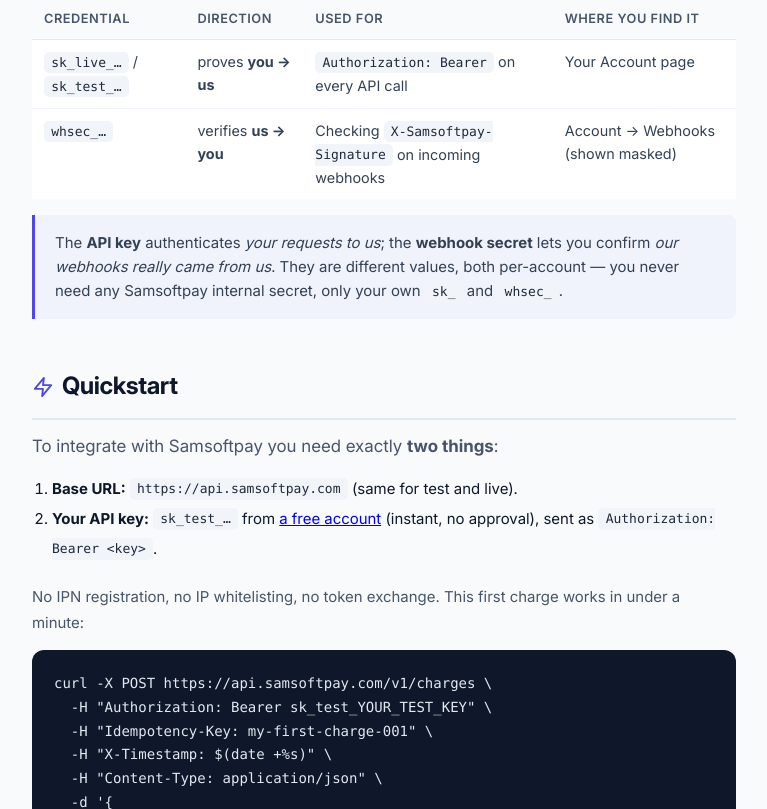
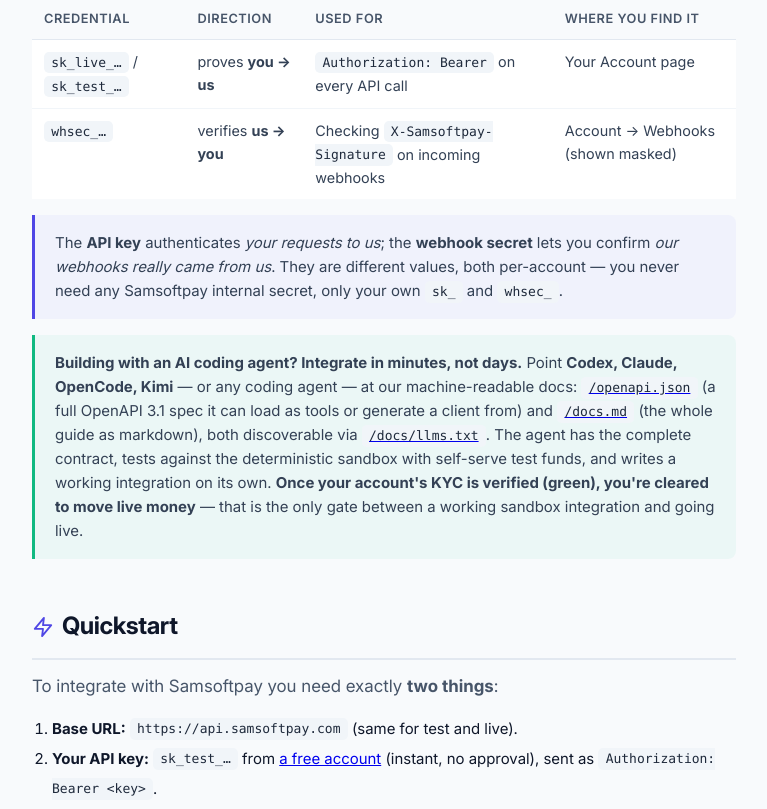
Before and after one commit to smugabi-ugx/samsoftpay, a Flask app: page /docs in a window 1280 px wide. Shown: the part 2192-3001 px from the top of the page, without its empty margins (512-1279 px from the left). Run offline with Flask 3, Linux system fonts and the light colour scheme; data that the repository does not hold is empty; parts of the project's set-up code (start-up, migrations or seed data) failed here and were passed over; some libraries are stand-ins or nearby versions.

Commit message:
docs: any AI coding agent integrates in minutes; KYC-green is the go-live gate (#69)
Point Codex/Claude/OpenCode/Kimi or any agent at /openapi.json + /docs.md (via
llms.txt) and it writes a working integration in minutes. Once KYC is verified
(green) the account is cleared for live money. docs.html + docs.md.

Co-authored-by: ELIZA Developer <user@example.com>
Co-authored-by: Claude Opus 4.8 <noreply@anthropic.com>

```diff
--- a/app/templates/docs.html
+++ b/app/templates/docs.html
@@ -212,6 +212,15 @@ X-Samsoftpay-Signature: …              ← verify with your whsec_ (proves US
         </tbody>
       </table>
       <div class="callout">The <strong>API key</strong> authenticates <em>your requests to us</em>; the <strong>webhook secret</strong> lets you confirm <em>our webhooks really came from us</em>. They are different values, both per-account — you never need any Samsoftpay internal secret, only your own <code>sk_</code> and <code>whsec_</code>.</div>
+
+      <div class="callout success"><strong>Building with an AI coding agent? Integrate in minutes, not days.</strong>
+      Point <strong>Codex, Claude, OpenCode, Kimi</strong> — or any coding agent — at our machine-readable
+      docs: <a href="/openapi.json"><code>/openapi.json</code></a> (a full OpenAPI 3.1 spec it can load as
+      tools or generate a client from) and <a href="/docs.md"><code>/docs.md</code></a> (the whole guide as
+      markdown), both discoverable via <a href="/docs/llms.txt"><code>/docs/llms.txt</code></a>. The agent has
+      the complete contract, tests against the deterministic sandbox with self-serve test funds, and writes
+      a working integration on its own. <strong>Once your account's KYC is verified (green), you're cleared to
+      move live money</strong> — that is the only gate between a working sandbox integration and going live.</div>
     </div>
 
     <!-- Quickstart -->
```
Also changed, not shown: app/templates/docs.md (+6 -0 lines).
